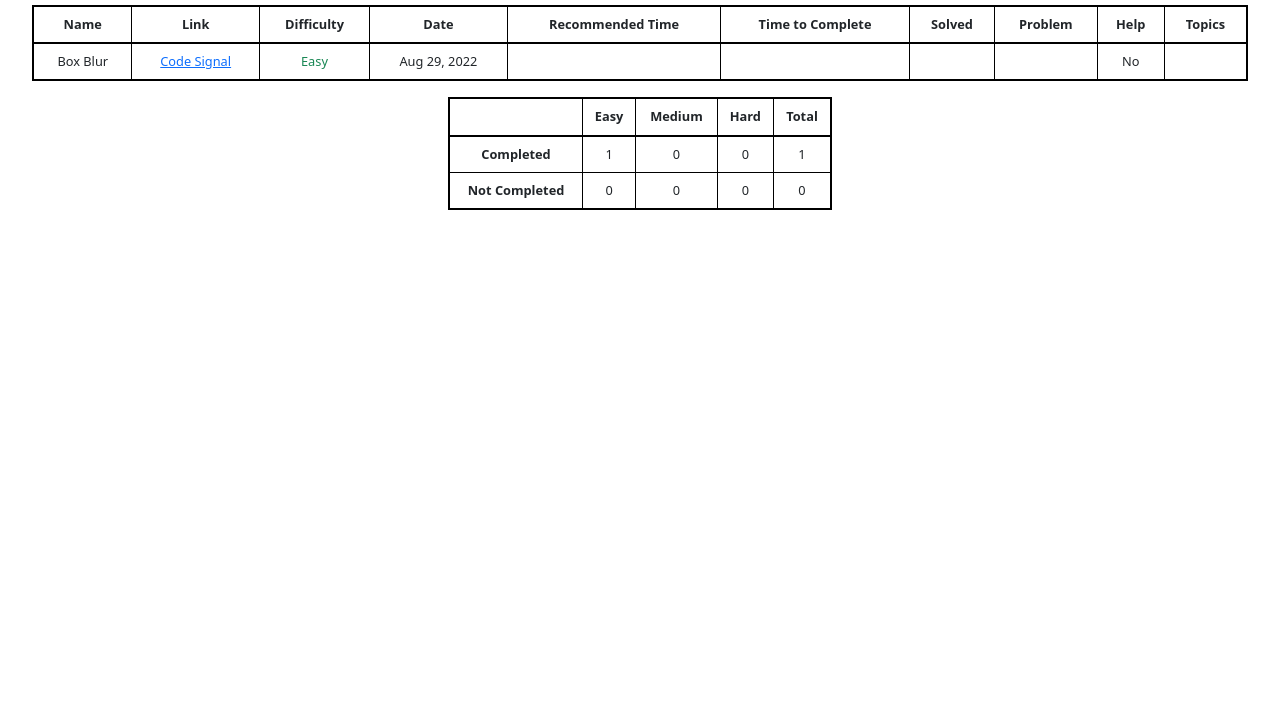
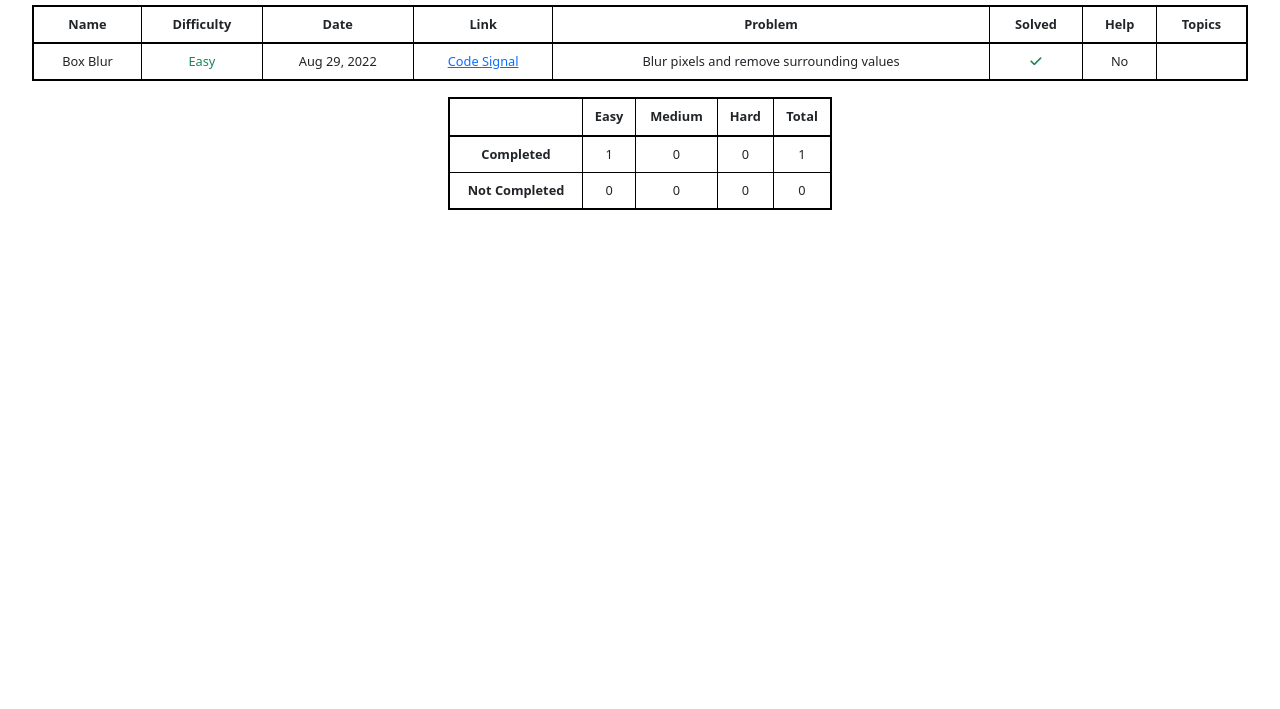
Before and after one commit to nathan-uch/algo-practice, a website with bundled scripts: page public/index.html in a window 1280 px wide. Shown: the part 91-800 px from the top of the page. Built offline with nearby package versions, Linux system fonts and the light colour scheme.

Commit message:
Fixed populate table function

```diff
--- a/public/components/create-row.js
+++ b/public/components/create-row.js
@@ -7,13 +7,6 @@ export default function CreateRow(info) {
         const $td = document.createElement('td');
         if (id === 'name') {
             $td.textContent = info.name;
-        }
-        else if (id === 'link') {
-            const $link = document.createElement('a');
-            $link.textContent = info.source;
-            $link.setAttribute('target', '_blank');
-            $link.setAttribute('href', info.link);
-            $td.appendChild($link);
         }
         else if (id === 'difficulty') {
             $td.textContent = info.difficulty;
@@ -27,6 +20,16 @@ export default function CreateRow(info) {
         else if (id === 'date') {
             $td.textContent = info.date;
         }
+        else if (id === 'link') {
+            const $link = document.createElement('a');
+            $link.textContent = info.source;
+            $link.setAttribute('target', '_blank');
+            $link.setAttribute('href', info.link);
+            $td.appendChild($link);
+        }
+        else if (id === 'summary') {
+            $td.textContent = info.summary;
+        }
         else if (id === 'completed') {
             const $icon = document.createElement('i');
             if (info.completed)
@@ -34,9 +37,6 @@ export default function CreateRow(info) {
             if (!info.completed)
                 $icon.className = 'fa-solid fa-x text-danger';
             $td.appendChild($icon);
-        }
-        else if (id === 'summary') {
-            $td.textContent = info.summary;
         }
         else if (id === 'usedHelp') {
             if (!info.usedHelp || info.usedHelp === undefined)
--- a/public/index.html
+++ b/public/index.html
@@ -16,13 +16,11 @@
         <thead class="thead-dark">
             <tr>
                 <th scope="col" class="col-header" id="name">Name</th>
-                <th scope="col" class="col-header" id="link">Link</th>
                 <th scope="col" class="col-header" id="difficulty">Difficulty</th>
                 <th scope="col" class="col-header" id="date">Date</th>
-                <th scope="col" class="col-header" id="recommendedTime">Recommended Time</th>
-                <th scope="col" class="col-header" id="timeToComplete">Time to Complete</th>
-                <th scope="col" class="col-header" id="complete">Solved</th>
-                <th scope="col" class="col-header" id="problem">Problem</th>
+                <th scope="col" class="col-header" id="link">Link</th>
+                <th scope="col" class="col-header" id="summary">Problem</th>
+                <th scope="col" class="col-header" id="completed">Solved</th>
                 <th scope="col" class="col-header" id="usedHelp">Help</th>
                 <th scope="col" class="col-header" id="topics">Topics</th>
             </tr>
--- a/public/styles.css
+++ b/public/styles.css
@@ -8,6 +8,7 @@ h1 {
 
 tr {
     width: 100%;
+    white-space: nowrap;
 }
 
 .algo-table {
```
Also changed, not shown: src/components/create-row.ts (+9 -9 lines).
